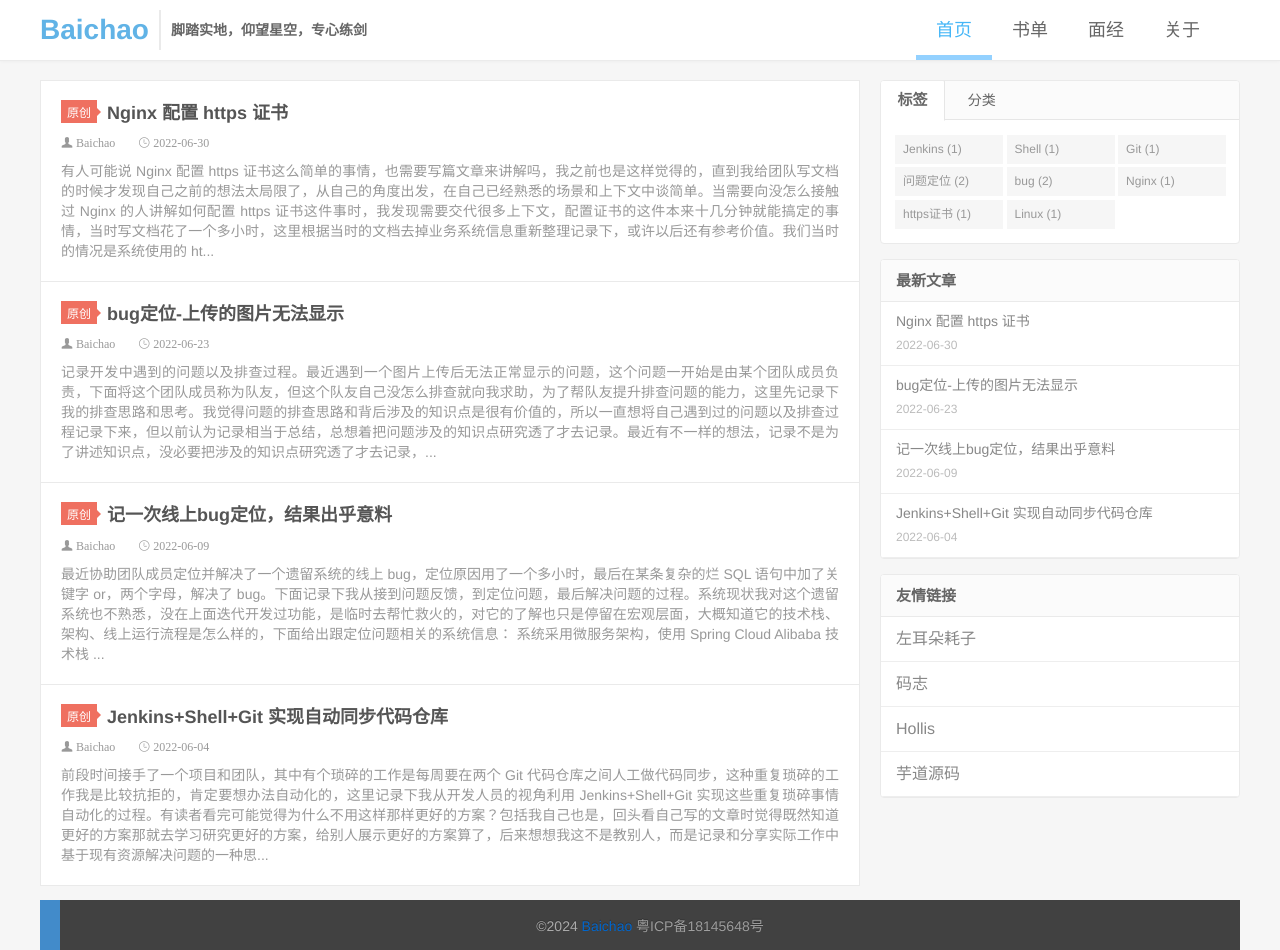
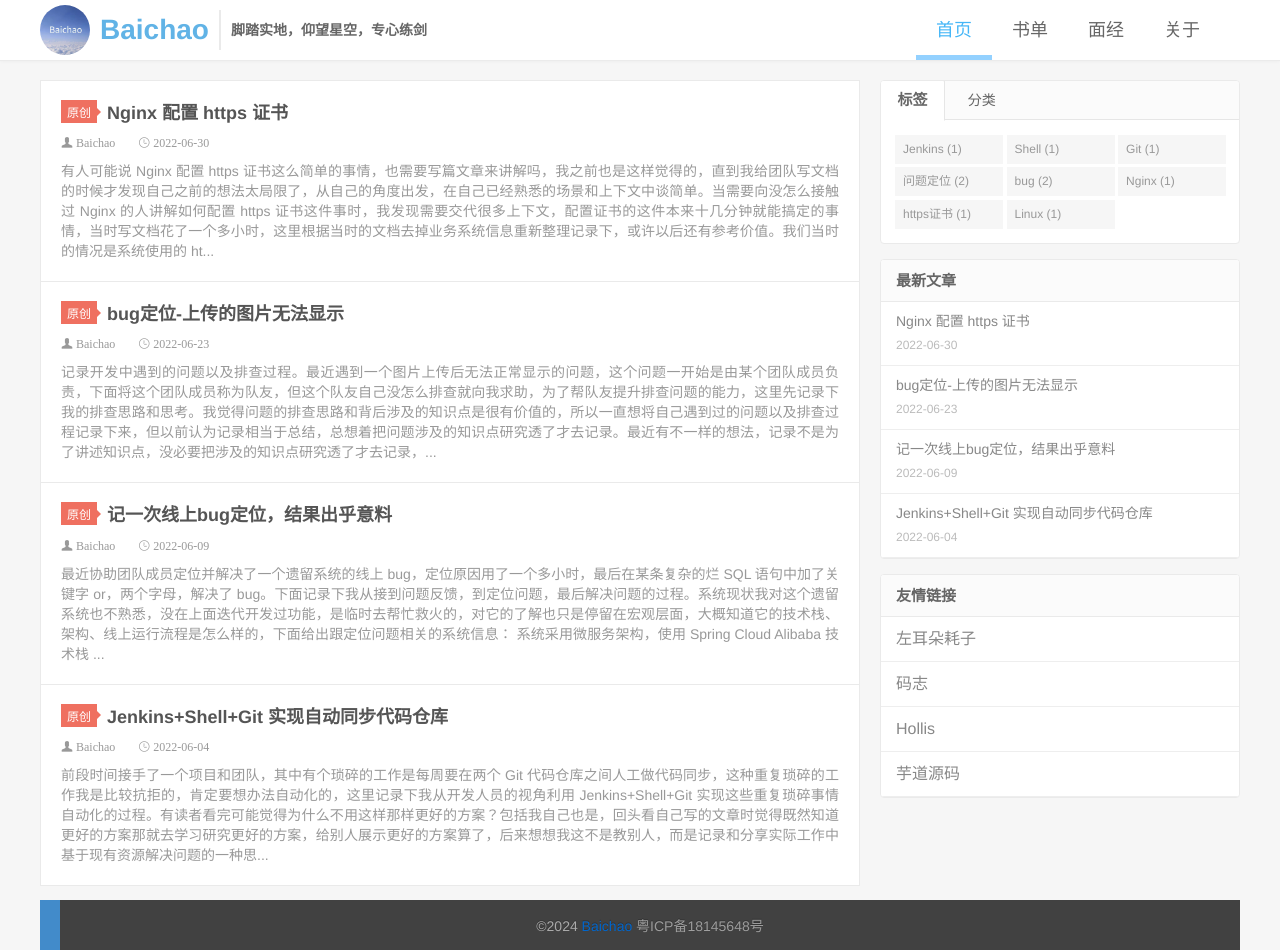
Before and after one commit to qinbaichao/qinbaichao.github.io, a Jekyll site: the page built from index.md, in a window 1280 px wide and 950 px high. Built offline with Jekyll 4.4.1, drawn with Linux system fonts in a browser that asks for light colours.

Commit message:
Update header.html

```diff
--- a/_includes/header.html
+++ b/_includes/header.html
@@ -2,7 +2,7 @@
   <div class="layui-container">
     {% assign author = site.author %}
     <a class="logo" href="/">
-      {{author.name}}</a>
+      <img src="{{author.logo}}" class="layui-nav-img" />{{author.name}}</a>
     <div class="motto">{{author.motto}}</div>
     <ul class="layui-nav layui-bg-white">
       <i id="closeButton" class="layui-icon layui-icon-close"></i>
```
